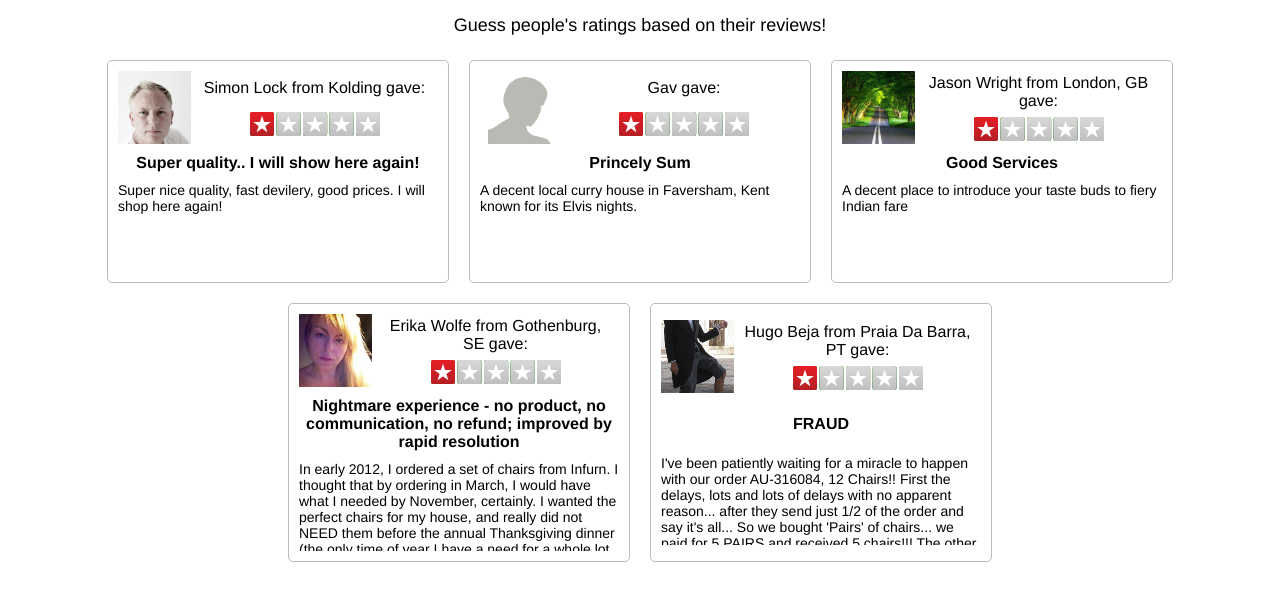
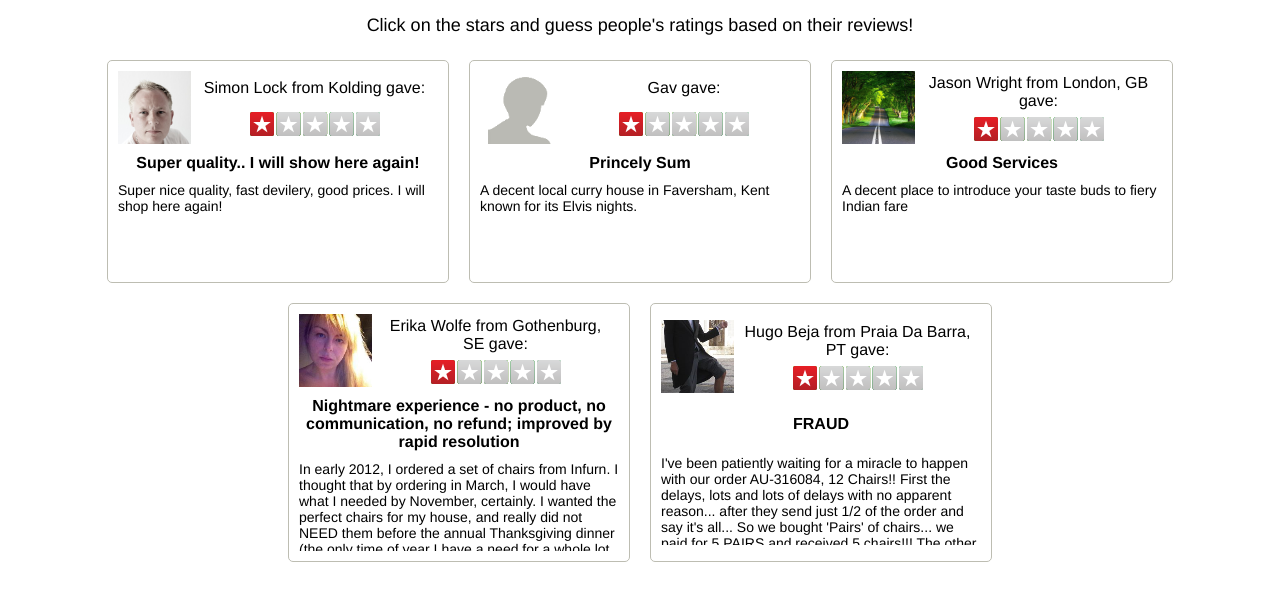
Before and after one commit to bapjiws/guess-the-rating, a React app: page / in a window 1280 px wide. Shown: the top 600 px of the page. Built offline with nearby package versions, Linux system fonts and the light colour scheme.

Commit message:
Change game's description

```diff
--- a/src/components/GameInfo.tsx
+++ b/src/components/GameInfo.tsx
@@ -9,7 +9,7 @@ const GameInfo = (props:IGameInfoProps) => (
     <div className="game-info">
         {
             !props.numOfGuesses ?
-                'Guess people\'s ratings based on their reviews!' :
+                'Click on the stars and guess people\'s ratings based on their reviews!' :
                 `Your score is: ${props.score} / ${props.numOfGuesses}`
         }
     </div>
```
